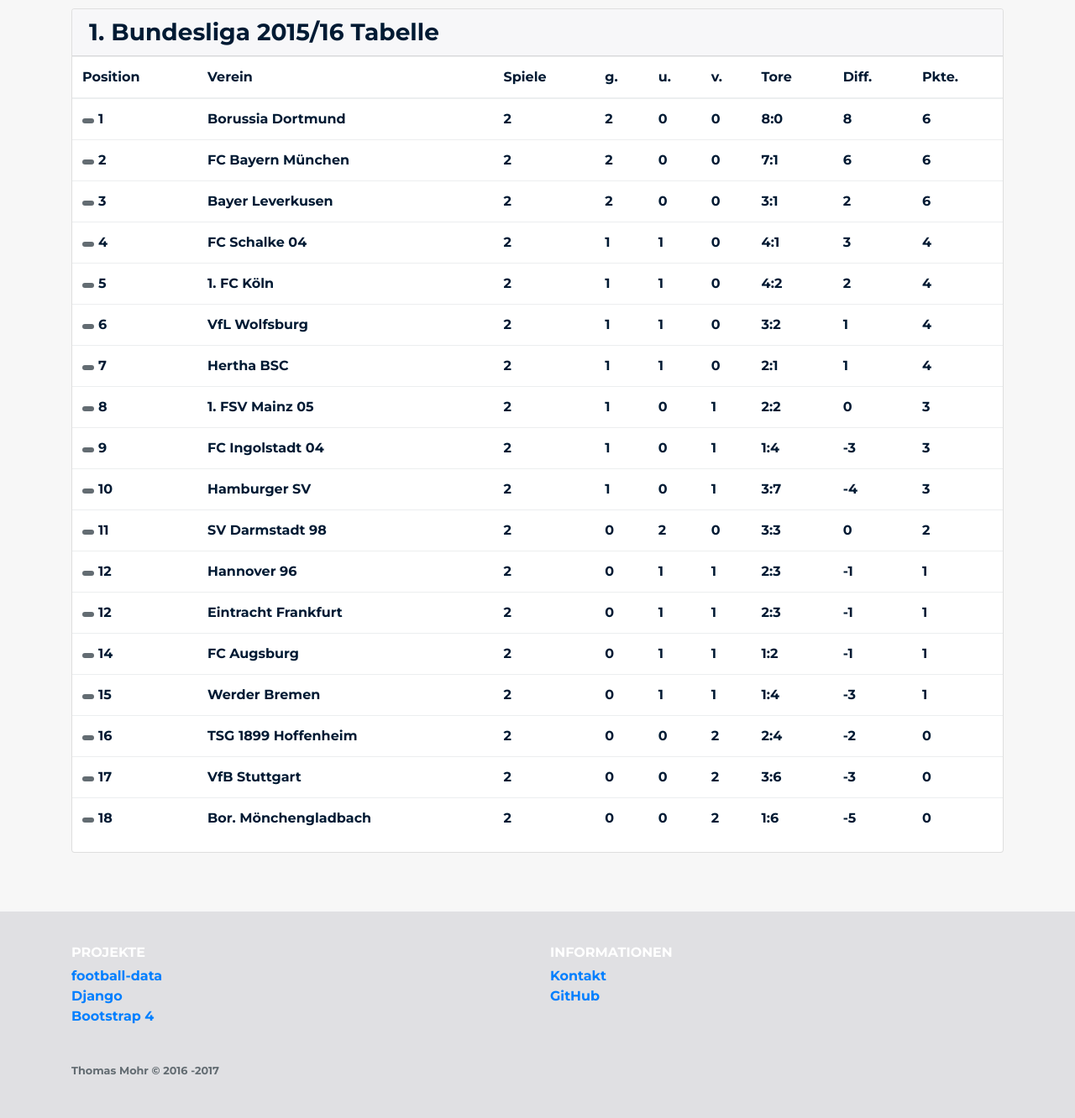
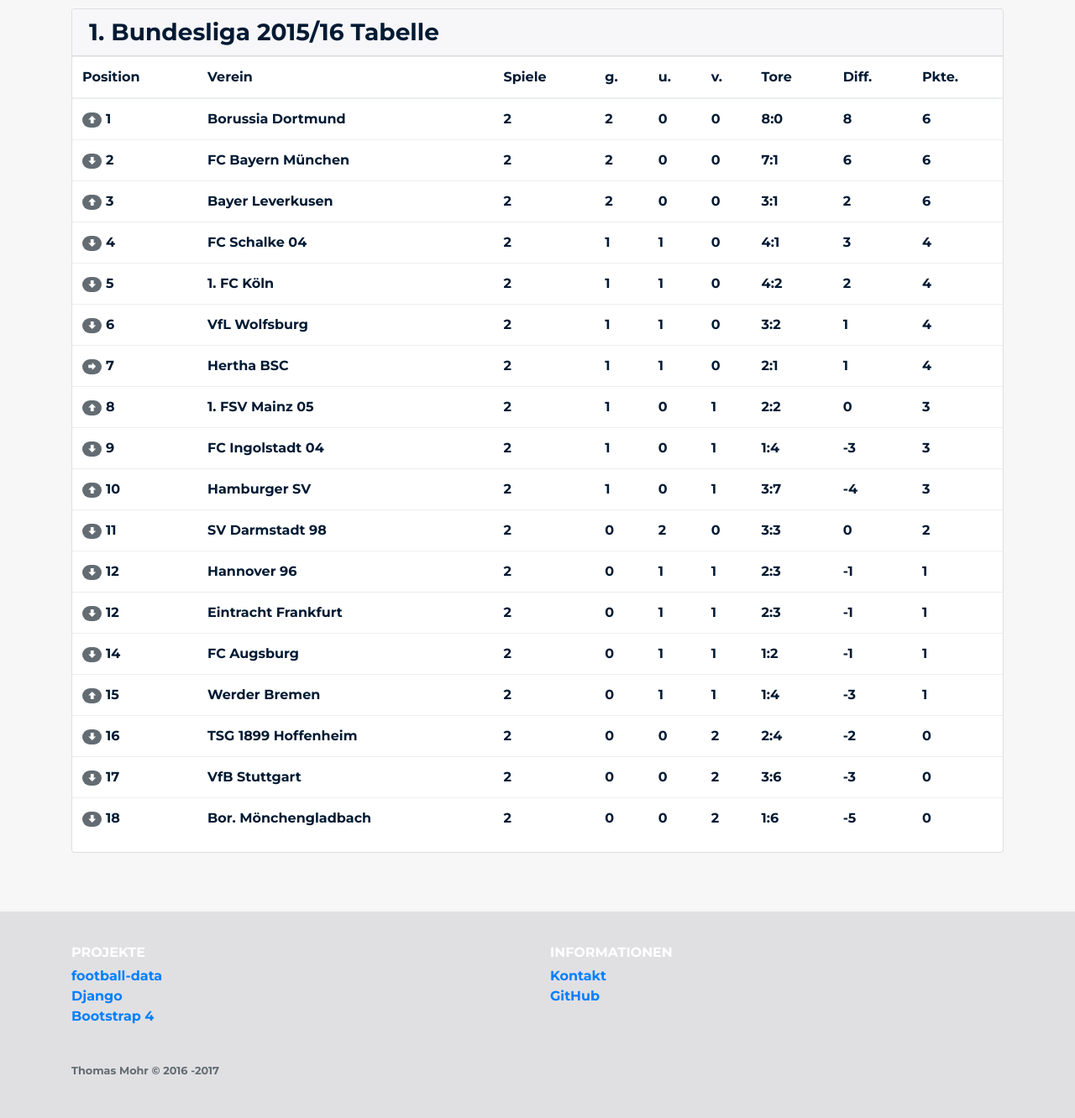
Before and after one commit to Thames1990/SoccerStatsDjango, a Django app: page /tables/2/ in a window 1280 px wide. Shown: the part 60-1392 px from the top of the page at 84% size. Run offline with Django 3.2, Linux system fonts and the light colour scheme; data comes from the database, SQL or seed files in the repository; some libraries are stand-ins or nearby versions; some web fonts are replaced.

Commit message:
Replace remaining FontAwesome icons with Ionicons icons

```diff
--- a/templates/competition/competition_list.html
+++ b/templates/competition/competition_list.html
@@ -29,9 +29,9 @@
                                         style="cursor: pointer"
                                 >
                                     {% if competition.is_cup %}
-                                        <td><i class="fa fa-thumbs-up" aria-hidden="true"></i></td>
+                                        <td><i class="ion-thumbsup" aria-hidden="true"></i></td>
                                     {% else %}
-                                        <td><i class="fa fa-thumbs-down" aria-hidden="true"></i></td>
+                                        <td><i class="ion-thumbsdown" aria-hidden="true"></i></td>
                                     {% endif %}
                                     <td>{{ competition.caption }}</td>
                                     <td>{{ competition.year }}</td>
--- a/templates/table/table_detail.html
+++ b/templates/table/table_detail.html
@@ -34,11 +34,11 @@
                                                 {% if table_changes %}
                                                     <span class="badge badge-pill badge-default">
                                                         {% if table_changes|filter_at_index:forloop.counter0 == True %}
-                                                    <i class="fa fa-arrow-up" aria-hidden="true"></i>
+                                                            <i class="ion-arrow-up-a" aria-hidden="true"></i>
                                                         {% elif table_changes|filter_at_index:forloop.counter0 == False %}
-                                                    <i class="fa fa-arrow-down" aria-hidden="true"></i>
+                                                            <i class="ion-arrow-down-a" aria-hidden="true"></i>
                                                         {% else %}
-                                                    <i class="fa fa-arrow-right" aria-hidden="true"></i>
+                                                            <i class="ion-arrow-right-a" aria-hidden="true"></i>
                                                         {% endif %}
                                                     </span>
                                                 {% endif %}
@@ -79,11 +79,11 @@
                                         {% if table_changes %}
                                             <span class="badge badge-pill badge-default">
                                                 {% if table_changes|filter_at_index:forloop.counter0 == True %}
-                                            <i class="fa fa-arrow-up" aria-hidden="true"></i>
+                                                    <i class="ion-arrow-up-a" aria-hidden="true"></i>
                                                 {% elif table_changes|filter_at_index:forloop.counter0 == False %}
-                                            <i class="fa fa-arrow-down" aria-hidden="true"></i>
+                                                    <i class="ion-arrow-down-a" aria-hidden="true"></i>
                                                 {% else %}
-                                            <i class="fa fa-arrow-right" aria-hidden="true"></i>
+                                                    <i class="ion-arrow-right-a" aria-hidden="true"></i>
                                                 {% endif %}
                                             </span>
                                         {% endif %}
```
Also changed, not shown: templates/competition/competition_detail.html (+9 -9 lines), templates/table/table_list.html (+6 -6 lines). Lines whose indentation alone changed are shown as unchanged.
